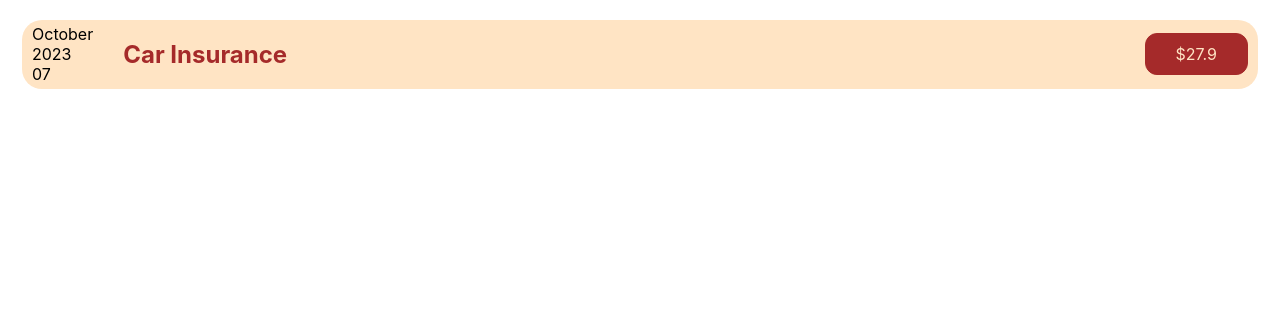
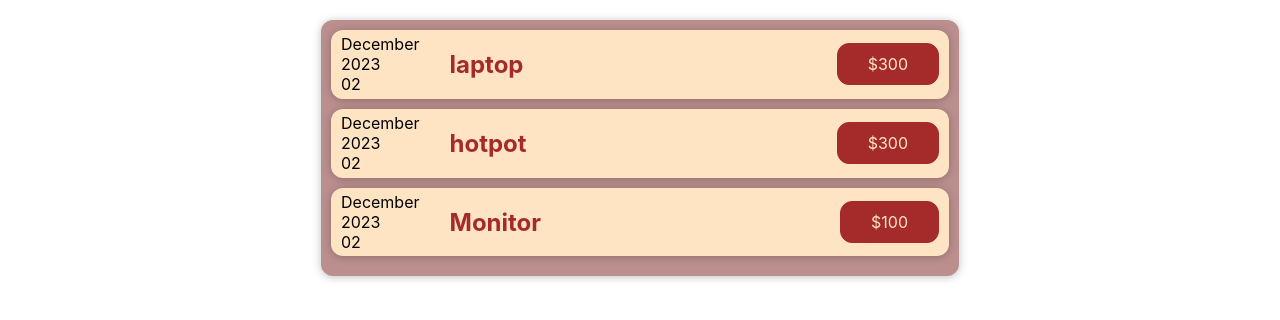
Before and after one commit to SuYin2096/expense-recorder-app, a React (Create React App) app: page / in a window 1280 px wide. Shown: the top 320 px of the page. Built offline with nearby package versions, Linux system fonts and the light colour scheme.

Commit message:
Add expence components

```diff
--- a/src/App.js
+++ b/src/App.js
@@ -1,11 +1,32 @@
 import "./App.css";
 import "./components/ExpenseItem";
-import ExpenseItem from "./components/ExpenseItem";
+import Expenses from "./components/Expenses";
 
 function App() {
+  const expenses = [
+    {
+      id: "e1",
+      date: new Date(2023, 11, 2),
+      title: "laptop",
+      price: 300,
+    },
+    {
+      id: "e2",
+      date: new Date(2023, 11, 2),
+      title: "hotpot",
+      price: 300,
+    },
+    {
+      id: "e3",
+      date: new Date(2023, 11, 2),
+      title: "Monitor",
+      price: 100,
+    },
+  ];
+
   return (
     <div className="App">
-      <ExpenseItem></ExpenseItem>
+      <Expenses item={expenses}></Expenses>
     </div>
   );
 }
--- a/src/components/ExpenseDate.js
+++ b/src/components/ExpenseDate.js
@@ -1,8 +1,7 @@
 import React from "react";
 
-function ExpenseDate() {
-  const expenseDate = new Date(2023, 9, 7);
-  const formatedDate = expenseDate.toLocaleDateString();
+function ExpenseDate(props) {
+  const expenseDate = props.date;
   const month = expenseDate.toLocaleString("en-US", { month: "long" });
   const year = expenseDate.getFullYear();
   const date = expenseDate.toLocaleString("en-US", { day: "2-digit" });
--- a/src/components/ExpenseItem.css
+++ b/src/components/ExpenseItem.css
@@ -6,6 +6,7 @@
   flex: 1;
   padding: 0px 10px;
   border-radius: 20px;
+  margin-bottom: 10px;
 }
 
 .expense-item__description {
@@ -26,8 +27,3 @@
 .expense-item__name {
   color: brown;
 }
-
-.expense-item__date {
-  color: brown;
-  padding-left: 3px;
-}
--- a/src/components/ExpenseItem.js
+++ b/src/components/ExpenseItem.js
@@ -2,19 +2,16 @@ import React from "react";
 import "./ExpenseItem.css";
 import "./ExpenseDate";
 import ExpenseDate from "./ExpenseDate";
-function ExpenseItem() {
-  const expenseName = "Car Insurance";
-  const expensePrice = 27.9;
-  const expenseDate = new Date(2023, 9, 7);
-
+import Card from "./UI/Card";
+function ExpenseItem(props) {
   return (
-    <div className="expense-item">
-      <ExpenseDate />
+    <Card className="expense-item">
+      <ExpenseDate date={props.item.date} />
       <div className="expense-item__description">
-        <h2 className="expense-item__name">{expenseName}</h2>
-        <div className="expense-item__price">${expensePrice}</div>
+        <h2 className="expense-item__name">{props.item.title}</h2>
+        <div className="expense-item__price">${props.item.price}</div>
       </div>
-    </div>
+    </Card>
   );
 }
 
--- /dev/null
+++ b/src/components/Expenses.css
@@ -0,0 +1,6 @@
+.expenses-items {
+  background-color: rosybrown;
+  max-width: 50%;
+  padding: 10px;
+  margin: 0 auto;
+}
--- /dev/null
+++ b/src/components/Expenses.js
@@ -0,0 +1,16 @@
+import React from "react";
+import "./Expenses.css";
+import ExpenseItem from "./ExpenseItem";
+import Card from "./UI/Card";
+
+function Expenses(props) {
+  return (
+    <Card className="expenses-items">
+      <ExpenseItem item={props.item[0]}></ExpenseItem>
+      <ExpenseItem item={props.item[1]}></ExpenseItem>
+      <ExpenseItem item={props.item[2]}></ExpenseItem>
+    </Card>
+  );
+}
+
+export default Expenses;
--- /dev/null
+++ b/src/components/UI/Card.css
@@ -0,0 +1,4 @@
+.card {
+  border-radius: 12px;
+  box-shadow: 0 1px 8px rgba(0, 0, 0, 0.25);
+}
--- /dev/null
+++ b/src/components/UI/Card.js
@@ -0,0 +1,9 @@
+import React from "react";
+import "./Card.css";
+
+function Card(props) {
+  const classes = "card " + props.className;
+  return <div className={classes}>{props.children}</div>;
+}
+
+export default Card;
```
